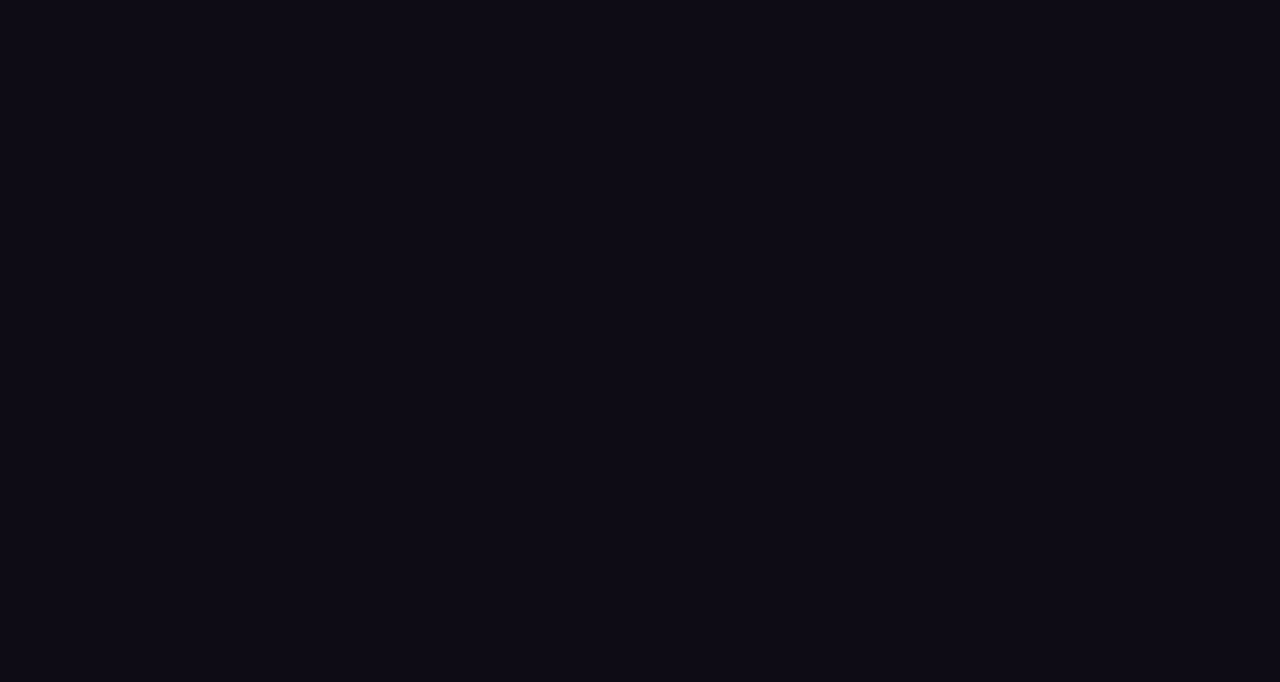
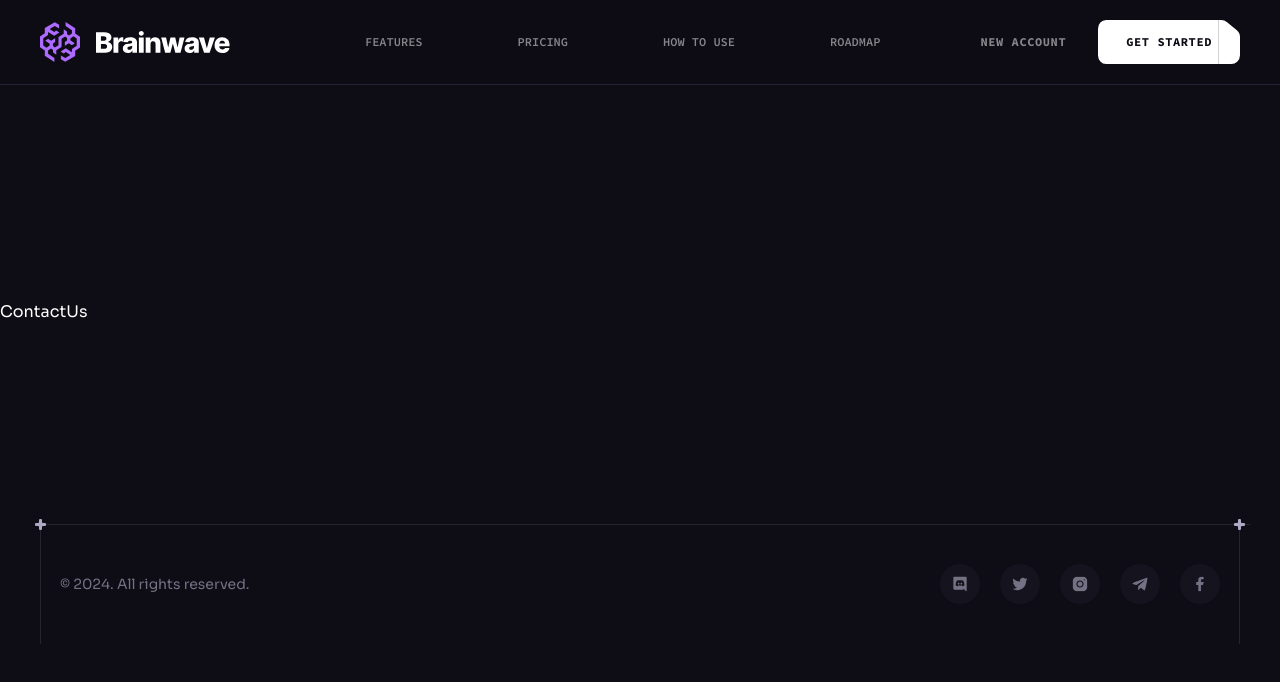
Before and after one commit to niks-nikhil-anand/Freelance_webiste, a React (Vite) app: page /about in a window 1280 px wide. Before the commit this address had no page. Shown: the top 682 px of the page. Built offline with nearby package versions, Linux system fonts and the light colour scheme.

Commit message:
FIxes some bugs

```diff
--- a/src/App.jsx
+++ b/src/App.jsx
@@ -1,17 +1,20 @@
-import React from 'react'
-import {Route , Routes} from 'react-router-dom'
-import Homepage from './Pages/Homepage'
-import ContactUs from './Pages/ContactUs'
+import React from 'react';
+import { Outlet, Route, Routes } from 'react-router-dom';
+import Homepage from './Pages/Homepage';
+import ContactUs from './Pages/ContactUs';
+import LandingPageLayout from '../src/Layouts/LandingPageLayout.jsx';
 
 const App = () => {
   return (
     <div>
       <Routes>
-        <Route path='/' element={<Homepage/>} />
-        <Route path='/contactUs' element={<ContactUs/>} />
+        <Route path="/" element={<LandingPageLayout />}>
+          <Route index element={<Homepage />} />
+          <Route path="about" element={<ContactUs />} />
+        </Route>
       </Routes>
     </div>
-  )
-}
+  );
+};
 
-export default App
+export default App;
--- a/src/Pages/ContactUs.jsx
+++ b/src/Pages/ContactUs.jsx
@@ -2,7 +2,7 @@ import React from 'react';
 
 const ContactUs = () => {
   return (
-    <div className='bg-white-400'>ContactUs</div>
+    <div className='bg-white-400 mt-[300px] mb-[200px]'>ContactUs</div>
   );
 };
 
--- a/src/Pages/Homepage.jsx
+++ b/src/Pages/Homepage.jsx
@@ -1,23 +1,23 @@
 import React from 'react'
-import Header from '../components/Header'
+
 import Hero from '../components/Hero'
 import Benefits from '../components/Benefits'
 import Collaboration from '../components/Collaboration'
 import Services from '../components/Services'
 import Roadmap from '../components/Roadmap'
 import ButtonGradient from '../assets/svg/ButtonGradient'
-import Footer from '../components/Footer.jsx'
+
 
 const Homepage = () => {
   return (
     <div className="pt-[4.75rem] lg:pt-[5.25rem] overflow-hidden">
-      <Header/>
+
       <Hero/>
       <Benefits/>
       <Collaboration/>
       <Services/>
       <Roadmap/>
-      <Footer/>
+
       <ButtonGradient/>
     </div>
   )
```
